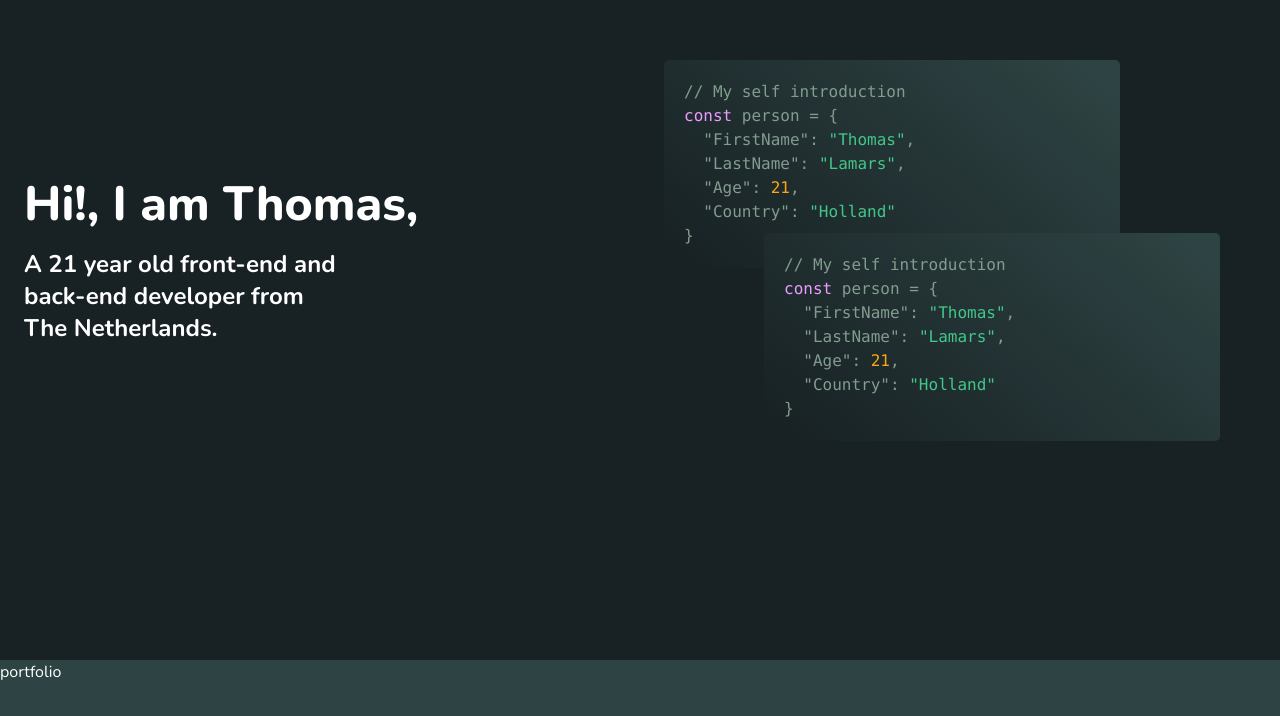
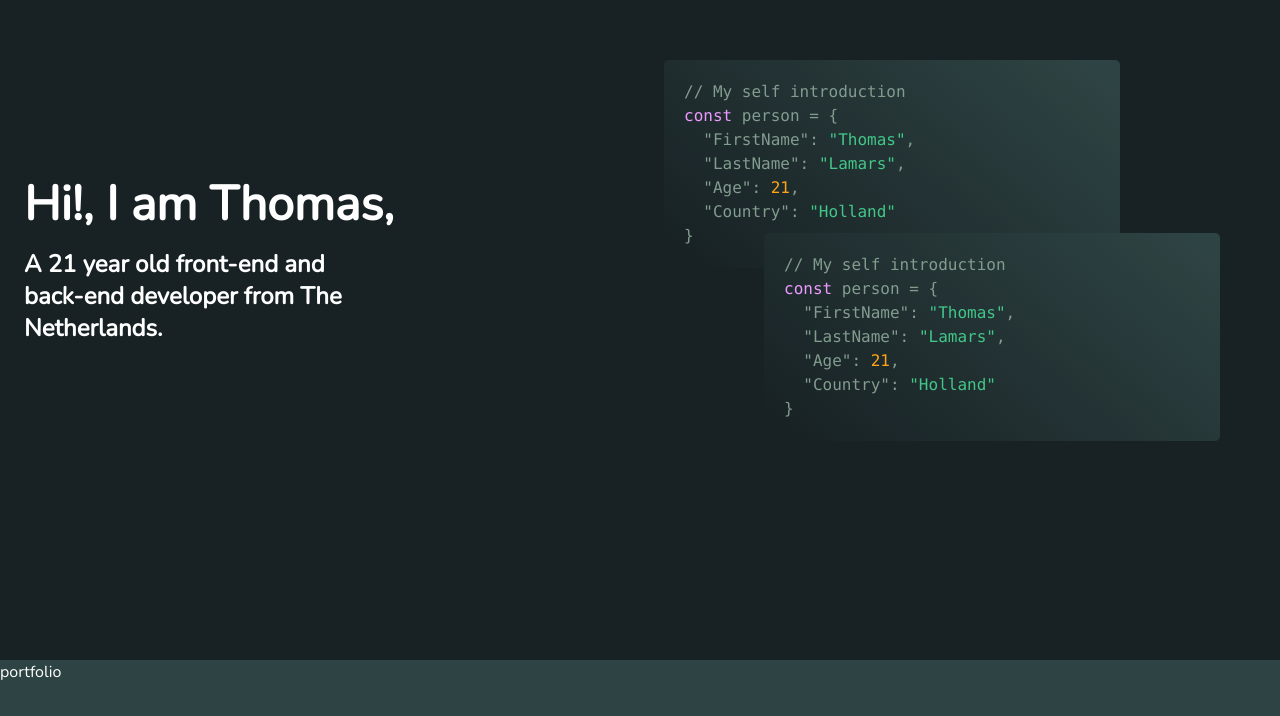
Before and after one commit to TLaMars/Portfolio-v2, a Gatsby site: page / in a window 1280 px wide. Shown: the part 140-856 px from the top of the page. Built offline with nearby package versions, Linux system fonts and the light colour scheme; Gatsby itself is replaced by a stand-in of ours.

Commit message:
Changed to local font

```diff
--- a/src/assets/scss/index.scss
+++ b/src/assets/scss/index.scss
@@ -1,4 +1,4 @@
-@import url('https://fonts.googleapis.com/css2?family=Nunito:ital,wght@0,200;0,300;0,400;0,600;0,700;0,800;0,900;1,200;1,300;1,400;1,600;1,700;1,800;1,900&display=swap');
+@import "nunito.scss";
 
 @import "tailwindcss/base";
 @import "tailwindcss/components";
@@ -9,5 +9,6 @@
 html, body {
     background: $bgPrimaryColor;
     color: $textWhite;
+    font-family: 'Nunito';
 
 }
--- /dev/null
+++ b/src/assets/scss/nunito.scss
@@ -0,0 +1,6 @@
+/* Regular */
+@font-face {
+    font-family: 'Nunito';
+    font-style: normal;
+    src: url("../fonts/Nunito/Nunito-Regular.woff2") format('woff2');
+}
```
Also changed, not shown: src/assets/fonts/Nunito/Nunito-Regular.woff2 (added).
